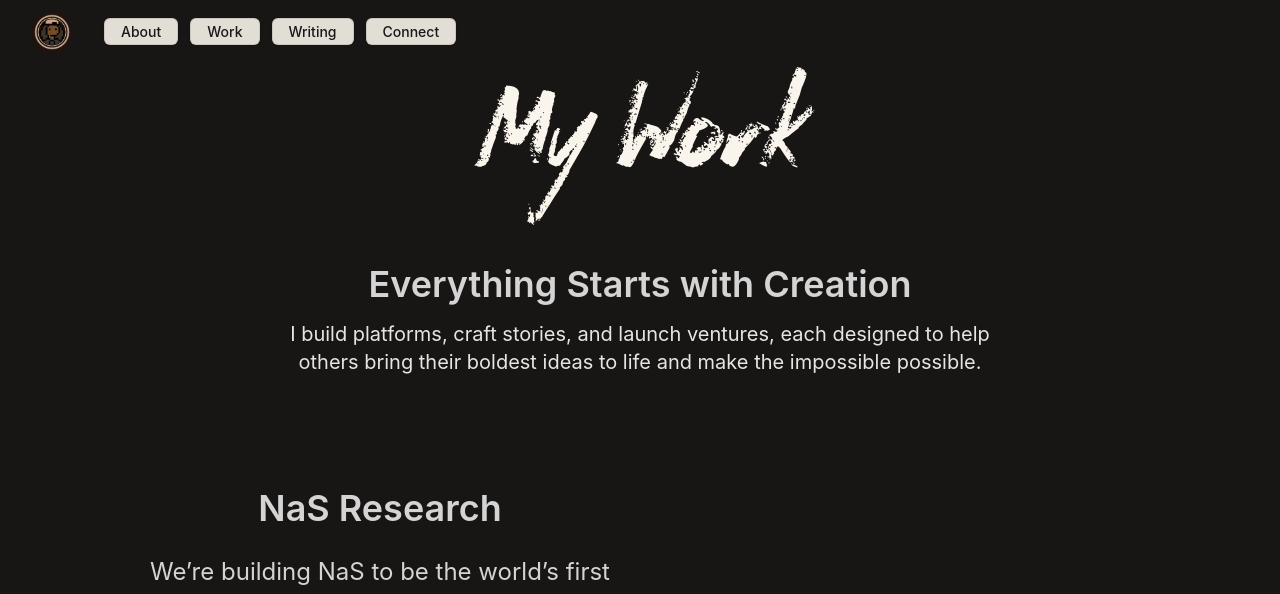
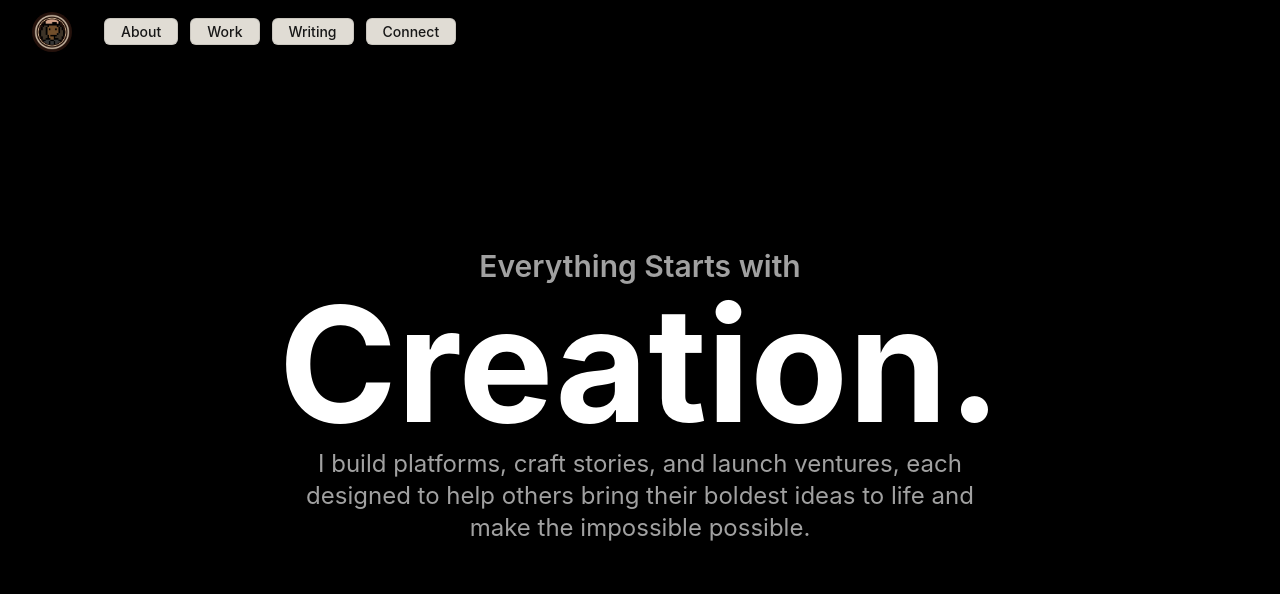
Before and after one commit to AGuyNamedDJ/Personal-Website, a Next.js app: page /work in a window 1280 px wide. Shown: the top 594 px of the page. Built offline with nearby package versions, Linux system fonts and the light colour scheme; no server answers.

Commit message:
Finalize Work page: refine intro spacing and typography, update NaS section styling, and standardize Upcoming Ventures section

```diff
--- a/src/app/work/page.jsx
+++ b/src/app/work/page.jsx
@@ -26,22 +26,19 @@ const projects = [
 
 export default function WorkPage() {
   return (
-    <main className="pt-20 scroll-smooth bg-[#181615] text-white">
-      <section className="h-[12vh] md:h-[16vh] flex items-center justify-center mb-0">
-        <h1
-          className="text-[6rem] md:text-[8rem] font-bold text-center"
-          style={{ fontFamily: "Willington", color: "#F9F4EC" }}
-        >
-          My Work
-        </h1>
-      </section>
-      <section className="mx-auto max-w-3xl px-4 py-12 mt-0 md:mt-2 text-center">
-        <p className="text-2xl md:text-4xl font-semibold mb-4 text-neutral-300">
-          Everything Starts with Creation
-        </p>
-        <p className="text-lg md:text-xl text-neutral-200">
-          I build platforms, craft stories, and launch ventures, each designed to help others bring their boldest ideas to life and make the impossible possible.
-        </p>
+    <main className="pt-20 scroll-smooth bg-black text-white">
+      <section className="bg-black">
+        <div className="mx-auto max-w-6xl px-4 pt-40 pb-96 text-center">
+          <p className="mt-2 text-2xl md:text-3xl font-semibold text-neutral-400 mb-0">
+            Everything Starts with
+          </p>
+          <p className="text-[8rem] md:text-[10rem] leading-none font-bold text-center mb-1 text-white">
+            Creation.
+          </p>
+          <p className="text-xl md:text-2xl max-w-2xl mx-auto text-neutral-400 text-center mb-0">
+            I build platforms, craft stories, and launch ventures, each designed to help others bring their boldest ideas to life and make the impossible possible.
+          </p>
+        </div>
       </section>
 
       {/* NaS Overview */}
@@ -155,37 +152,23 @@ export default function WorkPage() {
       </section>
 
       {/* Creative Studio */}
-      <section id="creative-studio" className="py-32 bg-[#181615]">
+      <section id="creative-studio" className="py-32 bg-black">
         <CreativeGrid />
       </section>
 
-      {/* Upcoming Ventures */}
-      {projects
-        .filter((p) => p.title === "Upcoming Ventures")
-        .map((p) => (
-          <section
-            key={p.title}
-            id={p.title.replace(/\s+/g, "-").toLowerCase()}
-            className="relative overflow-hidden py-32 min-h-[85vh]"
-          >
-            <div className="absolute inset-0 flex items-center justify-center">
-              <img
-                src={p.img}
-                alt={p.title}
-                className="max-w-4xl max-h-[65vh] object-contain rounded-lg shadow-lg"
-                style={{ boxShadow: "0 24px 48px rgba(0,0,0,0.14)" }}
-              />
-              <a
-                href={p.link}
-                target="_blank"
-                rel="noopener noreferrer"
-                className="absolute bottom-8 left-8 inline-flex items-center text-sm font-medium text-neutral-200 underline transform transition-transform hover:scale-105 active:scale-95 focus:outline-none"
-              >
-                View {p.title} →
-              </a>
-            </div>
-          </section>
-        ))}
+      <section className="bg-black">
+        <div className="mx-auto max-w-6xl px-4 pt-20 pb-48">
+          <p className="mt-6 text-2xl md:text-3xl font-semibold text-center text-neutral-400 mb-0">
+            Upcoming Ventures
+          </p>
+          <p className="text-[2.5rem] md:text-[4rem] font-bold text-center mb-6 text-white">
+            The best ideas are worth the wait.
+          </p>
+          <p className="text-xl md:text-2xl max-w-2xl mx-auto text-neutral-400 text-center mb-0">
+            Thoughtful ideas take time to cultivate. I'm currently working on several exciting projects designed to make a meaningful impact. Stay tuned as I prepare to share what's next.
+          </p>
+        </div>
+      </section>
     <Footer />
     </main>
   );
--- a/src/components/sections/CreativeGrid.jsx
+++ b/src/components/sections/CreativeGrid.jsx
@@ -78,7 +78,7 @@ export default function CreativeGrid() {
         Photo Galleries
       </p>
       <h1
-        className="text-[4rem] md:text-[6rem] font-bold text-center mb-16"
+        className="text-[4rem] md:text-[6rem] font-bold text-center mb-16 text-white"
         style={{ color: "#FFFFFF" }}
       >
         Life, Framed by Me.
```
